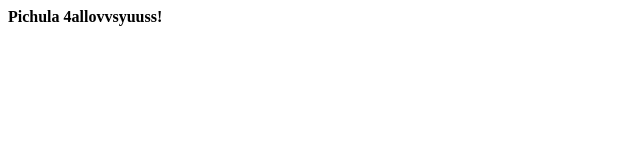
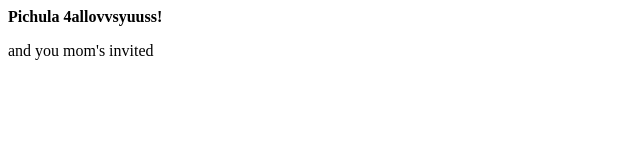
Before and after one commit to elktelomete/f_end-devsida, a plain HTML site: page html5_css3/hemsida/index.html in a window 1280 px wide. Shown: the whole page, without its empty margins (0-640 px from the left). Drawn offline with Linux system fonts and the light colour scheme.

Commit message:
added important info about you momma

```diff
--- a/html5_css3/hemsida/index.html
+++ b/html5_css3/hemsida/index.html
@@ -1 +1,2 @@
 <b>Pichula 4allovvsyuuss!</b>
+<p>and you mom's invited</p>
```
